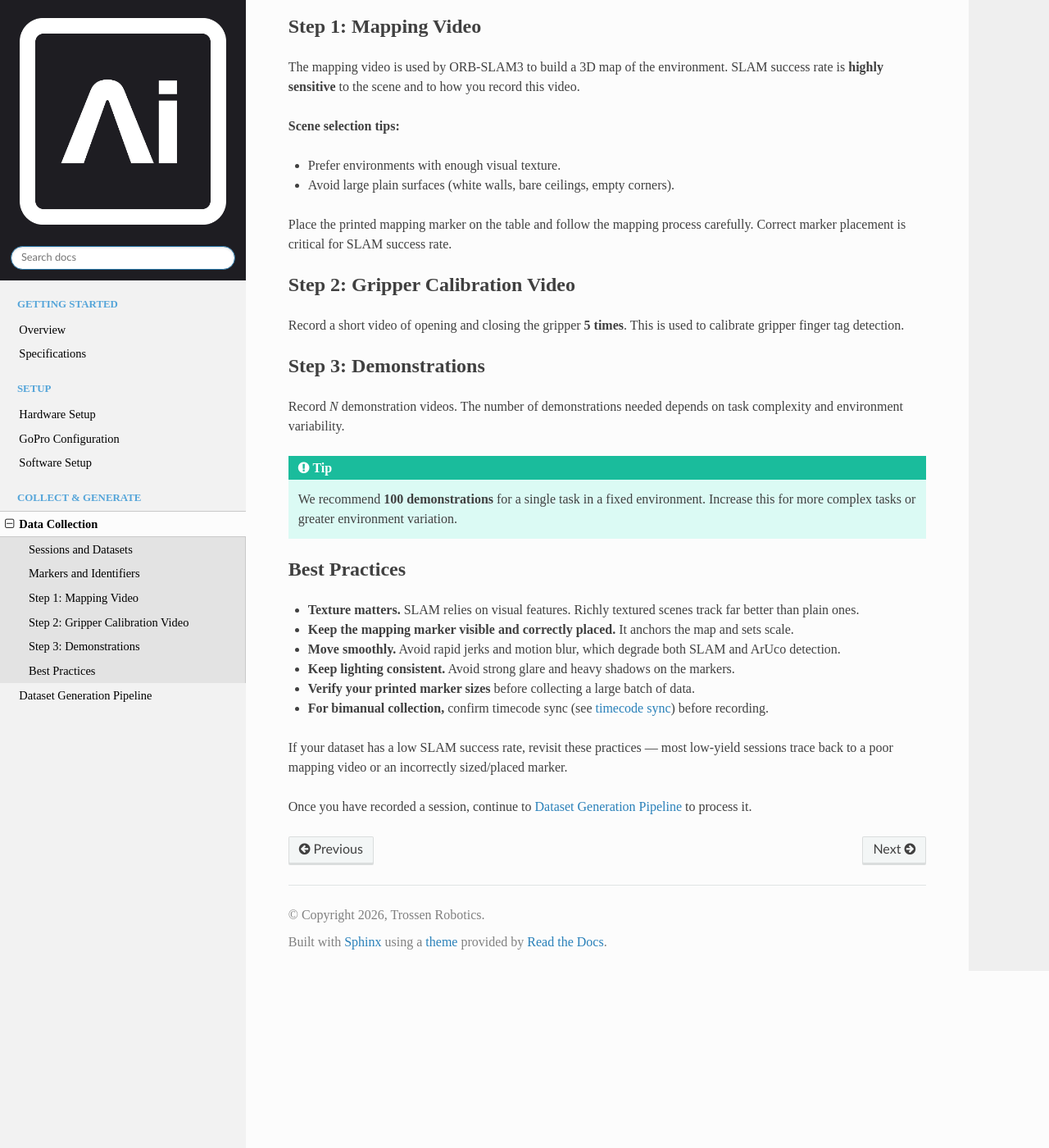
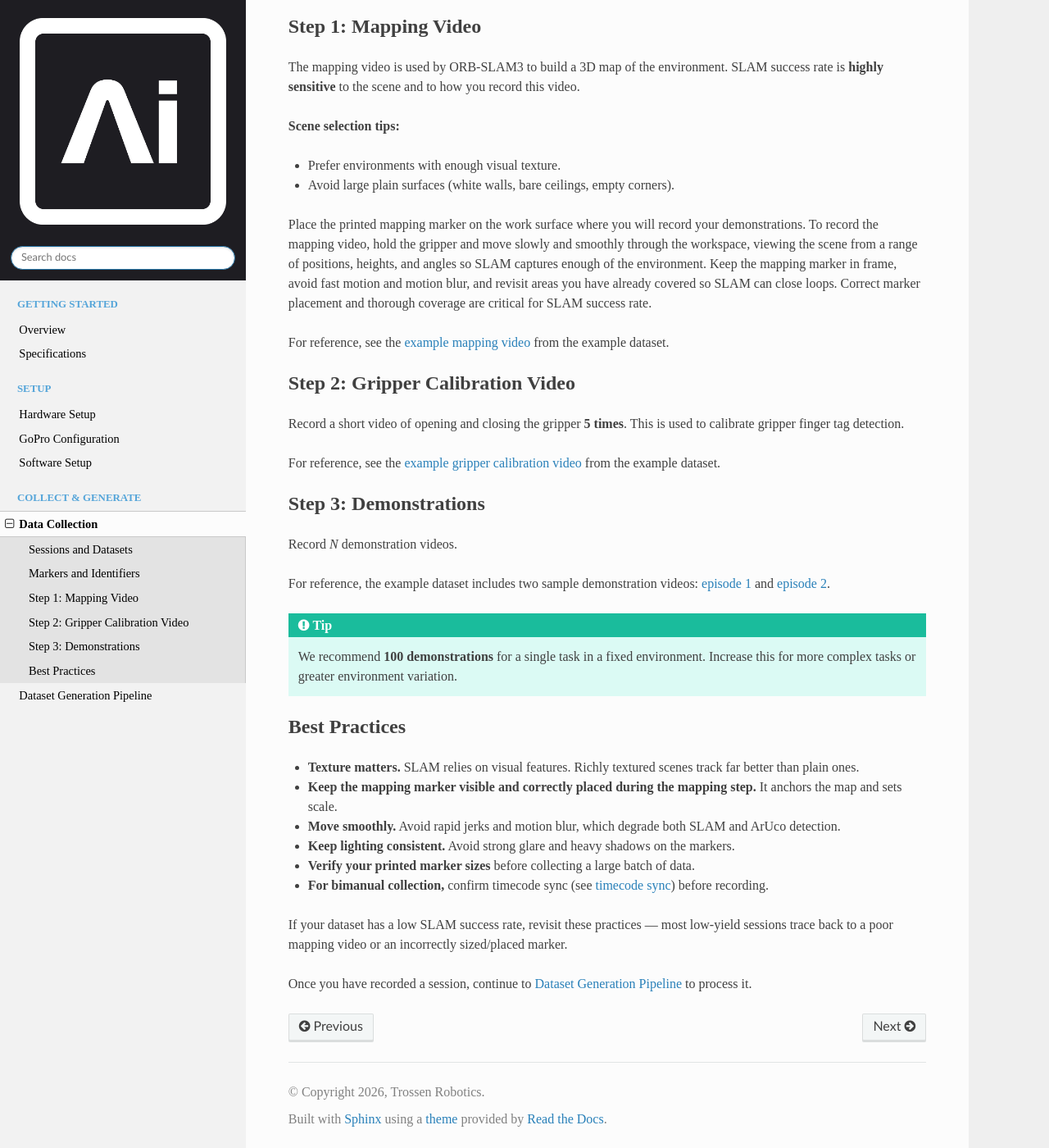
Before and after one commit to TrossenRobotics/trumi, a Sphinx documentation site: the page built from docs/data_collection.rst, in a window 1280 px wide and 1400 px high, scrolled down 1089 px. Shown: the whole window at 82% size. Built offline with Sphinx 7.4.7 and the Read the Docs theme 3.1.0, drawn with Linux system fonts in a browser that asks for light colours; some web fonts are replaced; before the commit the page ends 2273 px from its top, so only the background shows below that; some of the changed text lies outside the part shown.

Commit message:
address pr comments

```diff
--- a/docs/data_collection.rst
+++ b/docs/data_collection.rst
@@ -26,7 +26,7 @@ Markers and Identifiers
 TRumi uses two kinds of visual markers, both included in the kit:
 
 - **Mapping marker** — a printed ArUco target placed in the scene to anchor the SLAM map and set metric scale.
-- **Gripper finger identifiers** — embedded multicolor identifiers built into the finger mounts, used to measure gripper width.
+- **Gripper finger identifiers** — multicolor identifiers embedded in the finger mounts, based on the ArUco tags listed below (IDs 0, 1, 6, 7), used to measure gripper width.
 
 Printable PDFs of every marker are available in the table below, in case you ever need a replacement.
 
@@ -82,8 +82,12 @@ SLAM success rate is **highly sensitive** to the scene and to how you record thi
 - Prefer environments with enough visual texture.
 - Avoid large plain surfaces (white walls, bare ceilings, empty corners).
 
-Place the printed mapping marker on the table and follow the mapping process carefully.
-Correct marker placement is critical for SLAM success rate.
+Place the printed mapping marker on the work surface where you will record your demonstrations.
+To record the mapping video, hold the gripper and move slowly and smoothly through the workspace, viewing the scene from a range of positions, heights, and angles so SLAM captures enough of the environment.
+Keep the mapping marker in frame, avoid fast motion and motion blur, and revisit areas you have already covered so SLAM can close loops.
+Correct marker placement and thorough coverage are critical for SLAM success rate.
+
+For reference, see the `example mapping video <https://huggingface.co/datasets/TrossenRoboticsCommunity/example_trumi_dataset/blob/main/example_trumi_dataset/raw_videos/mapping.mp4>`_ from the example dataset.
 
 .. TODO: add photo/video demonstrating the mapping motion and marker placement.
 
@@ -93,13 +97,16 @@ Step 2: Gripper Calibration Video
 Record a short video of opening and closing the gripper **5 times**.
 This is used to calibrate gripper finger tag detection.
 
+For reference, see the `example gripper calibration video <https://huggingface.co/datasets/TrossenRoboticsCommunity/example_trumi_dataset/blob/main/example_trumi_dataset/raw_videos/gripper_calibration/GX010167.MP4>`_ from the example dataset.
+
 .. TODO: add photo/video of the gripper calibration recording.
 
 Step 3: Demonstrations
 ======================
 
 Record *N* demonstration videos.
-The number of demonstrations needed depends on task complexity and environment variability.
+
+For reference, the example dataset includes two sample demonstration videos: `episode 1 <https://huggingface.co/datasets/TrossenRoboticsCommunity/example_trumi_dataset/blob/main/example_trumi_dataset/raw_videos/GX010168.MP4>`_ and `episode 2 <https://huggingface.co/datasets/TrossenRoboticsCommunity/example_trumi_dataset/blob/main/example_trumi_dataset/raw_videos/GX010169.MP4>`_.
 
 .. tip::
 
@@ -113,7 +120,7 @@ Best Practices
 
 - **Texture matters.** SLAM relies on visual features.
   Richly textured scenes track far better than plain ones.
-- **Keep the mapping marker visible and correctly placed.** It anchors the map and sets scale.
+- **Keep the mapping marker visible and correctly placed during the mapping step.** It anchors the map and sets scale.
 - **Move smoothly.** Avoid rapid jerks and motion blur, which degrade both SLAM and ArUco detection.
 - **Keep lighting consistent.** Avoid strong glare and heavy shadows on the markers.
 - **Verify your printed marker sizes** before collecting a large batch of data.
```
